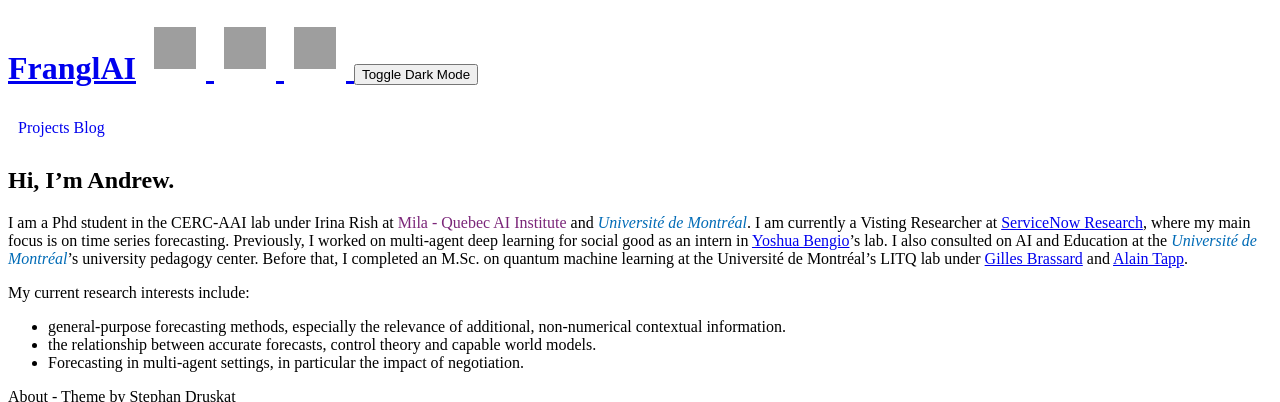
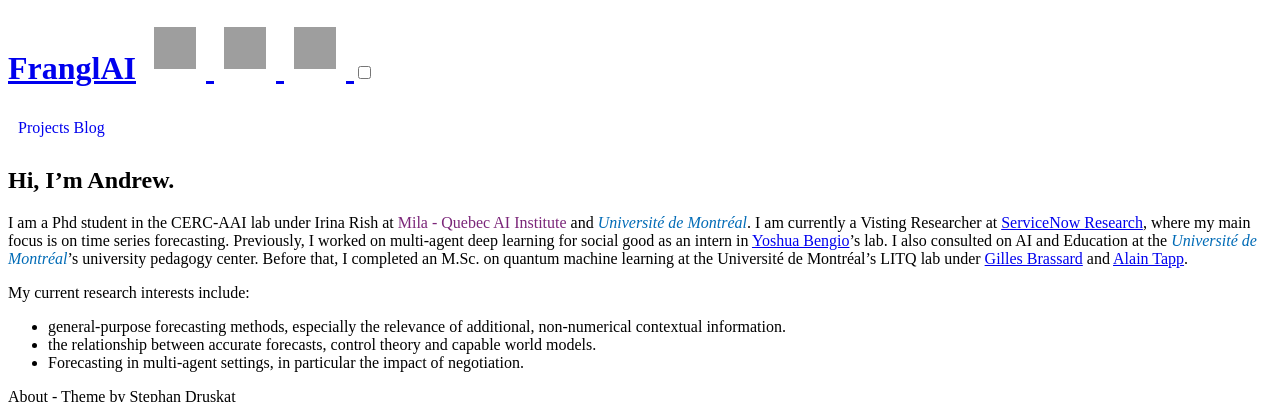
Before and after one commit to AndrewRWilliams/AndrewRWilliams.github.io, a Jekyll site: the page built from index.md, in a window 1280 px wide, cut to the strip 112-514 px from the top of the page. Built offline with Jekyll 4.4.1, drawn with Linux system fonts in a browser that asks for light colours; grey boxes are pictures that could not be loaded.

Commit message:
Update header.html

```diff
--- a/_includes/header.html
+++ b/_includes/header.html
@@ -38,10 +38,18 @@
                 style="width: 42px; height: 42px; margin: 10px"
             />
         </a>
-        <button id="theme-toggle">Toggle Dark Mode</button>
+        <input type="checkbox" id="theme-toggle" />
     </h1>
     <nav class="group">
         <a href="{{ site.baseurl }}/projects">Projects</a>
         <a href="{{ site.baseurl }}/blog">Blog</a>
     </nav>
 </header>
+
+<script>
+  const themeToggle = document.getElementById("theme-toggle");
+
+  themeToggle.addEventListener("change", () => {
+    document.body.classList.toggle("dark-mode", themeToggle.checked);
+  });
+</script>
```
